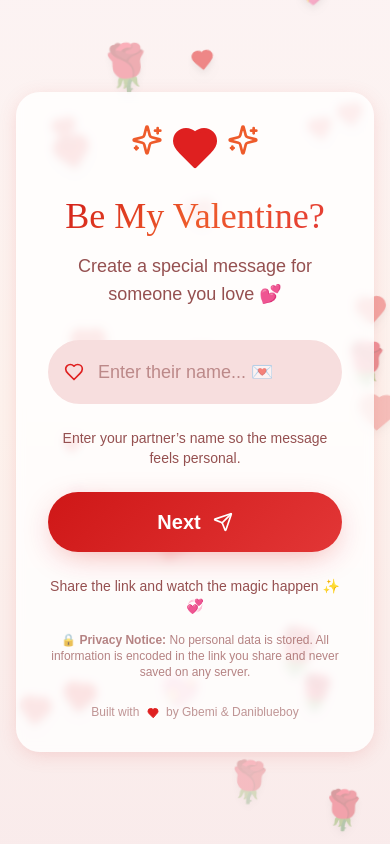
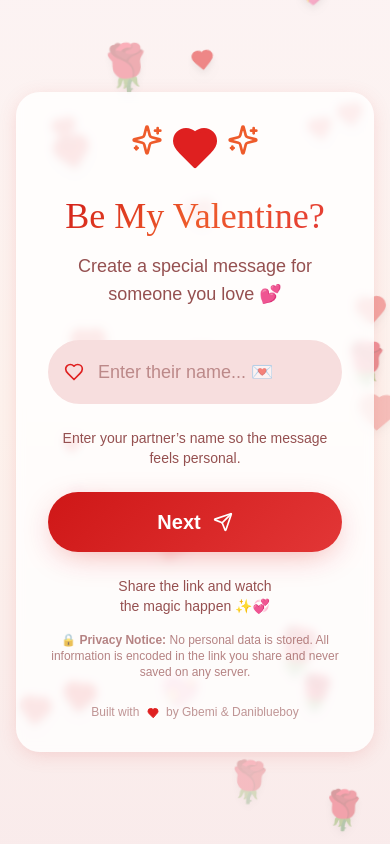
Before and after one commit to Daniblueboy/valentine-app, a React (Vite) app: page / in a window 390 px wide. Built offline with nearby package versions, Linux system fonts and the light colour scheme; the HTML template or start-up script is replaced by a standard one.

Commit message:
Fix emoji wrapping on mobile by keeping end of text on same line

```diff
--- a/src/pages/HomePage.tsx
+++ b/src/pages/HomePage.tsx
@@ -282,7 +282,7 @@ const HomePage = () => {
           animate={{ opacity: 1 }}
           transition={{ delay: 0.8 }}
         >
-          Share the link and watch the magic happen ✨💞
+          Share the link and watch <span className="whitespace-nowrap">the magic happen ✨💞</span>
         </motion.p>
 
         <motion.p
```
